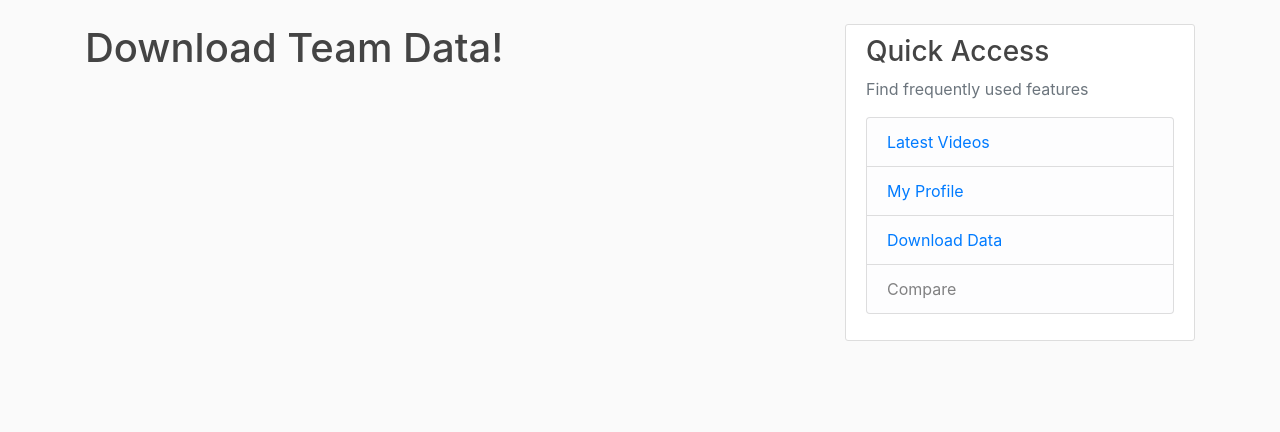
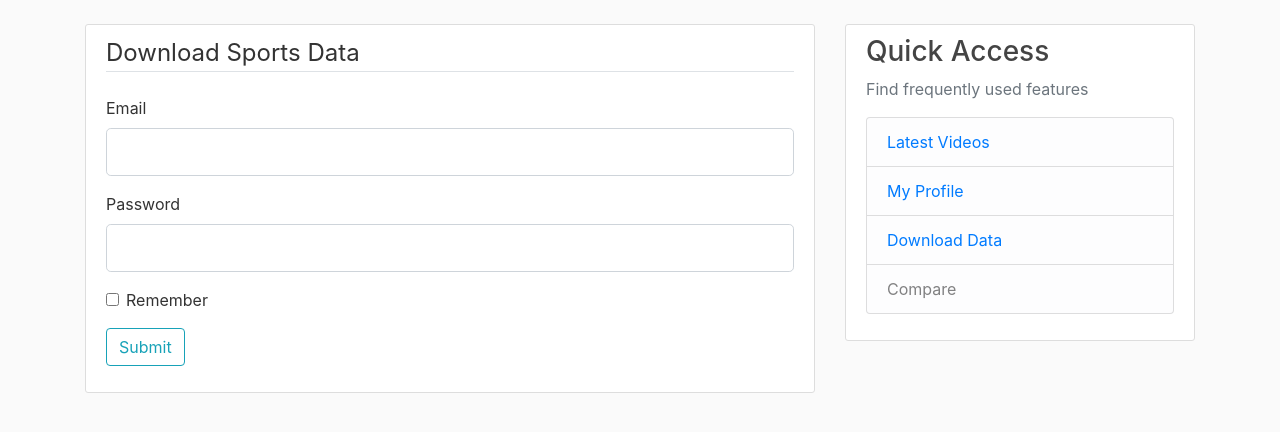
Before and after one commit to zxstewart/SoftDev_Project, a Python web app: template project-code/sportsapp/templates/download_data.html in a window 1280 px wide. Shown: the part 56-488 px from the top of the page. Run offline with Jinja, Linux system fonts and the light colour scheme; the template is opened without the code that fills it: most values are stand-ins (such as "Sample title", 1, 10 or a date in 2020); form fields are guessed from the names that the template uses; some libraries are stand-ins or nearby versions.

Commit message:
added form routing and definition for downloadData feature

```diff
--- a/project-code/sportsapp/templates/download_data.html
+++ b/project-code/sportsapp/templates/download_data.html
@@ -1,4 +1,46 @@
 {% extends "layout.html" %}
 {% block content %}
-<h1>Download Team Data!</h1>
+    <!--download data form: Uses POST request and retrieves season statistics for team/individual-->
+    <div class="content-section">
+      <form method="POST" action="">
+          <!--Used for site safety: Don't worry about this part!-->
+          {{ form.hidden_tag() }}
+          <fieldset class="form-group">
+              <legend class="border-bottom mb-4">Download Sports Data</legend>
+              <div class="form-group">
+                  {{ form.email.label(class="form-control-label") }}
+                  {% if form.email.errors %}
+                  {{ form.email(class="form-control form-control-lg is-invalid") }}
+                  <div class = "invalid-feedback">
+                      {% for error in form.email.errors %}
+                          <span> {{ error }} </span>
+                      {% endfor %}
+                  </div>
+                  {% else %}
+                      {{ form.email(class="form-control form-control-lg ") }}
+                  {% endif %}
+              </div>
+              <div class="form-group">
+                  {{ form.password.label(class="form-control-label") }}
+                  {% if form.password.errors %}
+                  {{ form.password(class="form-control form-control-lg is-invalid") }}
+                  <div class = "invalid-feedback">
+                      {% for error in form.password.errors %}
+                          <span> {{ error }} </span>
+                      {% endfor %}
+                  </div>
+                  {% else %}
+                      {{ form.password(class="form-control form-control-lg ") }}
+                  {% endif %}
+              </div>
+              <div class="form-check">
+                  {{ form.remember(class="form-check-input") }}
+                  {{ form.remember.label(class="form-check-label") }}
+              </div>
+          </fieldset>
+          <div class = "form-group">
+              {{ form.submit(class="btn btn-outline-info") }}
+          </div>
+      </form>
+  </div>
 {% endblock content%}
```
Also changed, not shown: project-code/sportsapp/forms.py (+7 -1 lines), project-code/sportsapp/routes.py (+7 -3 lines).
